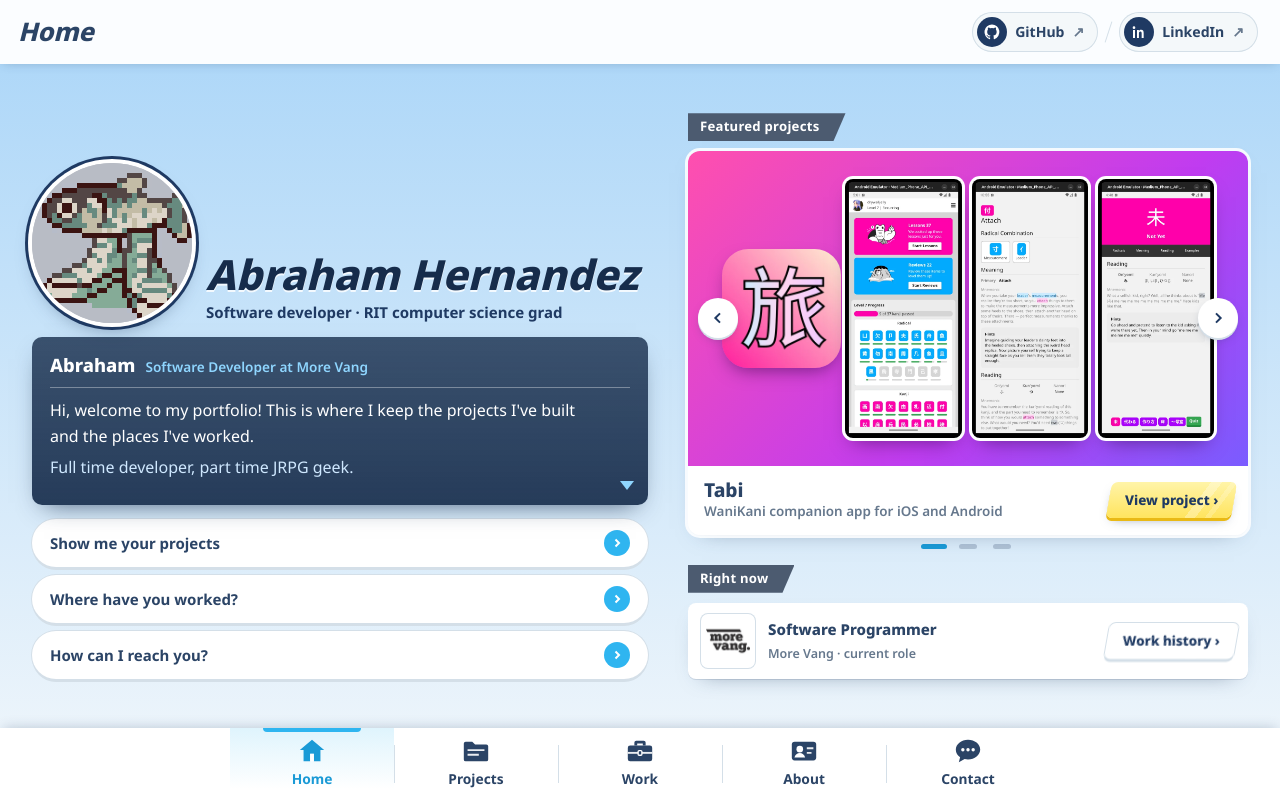
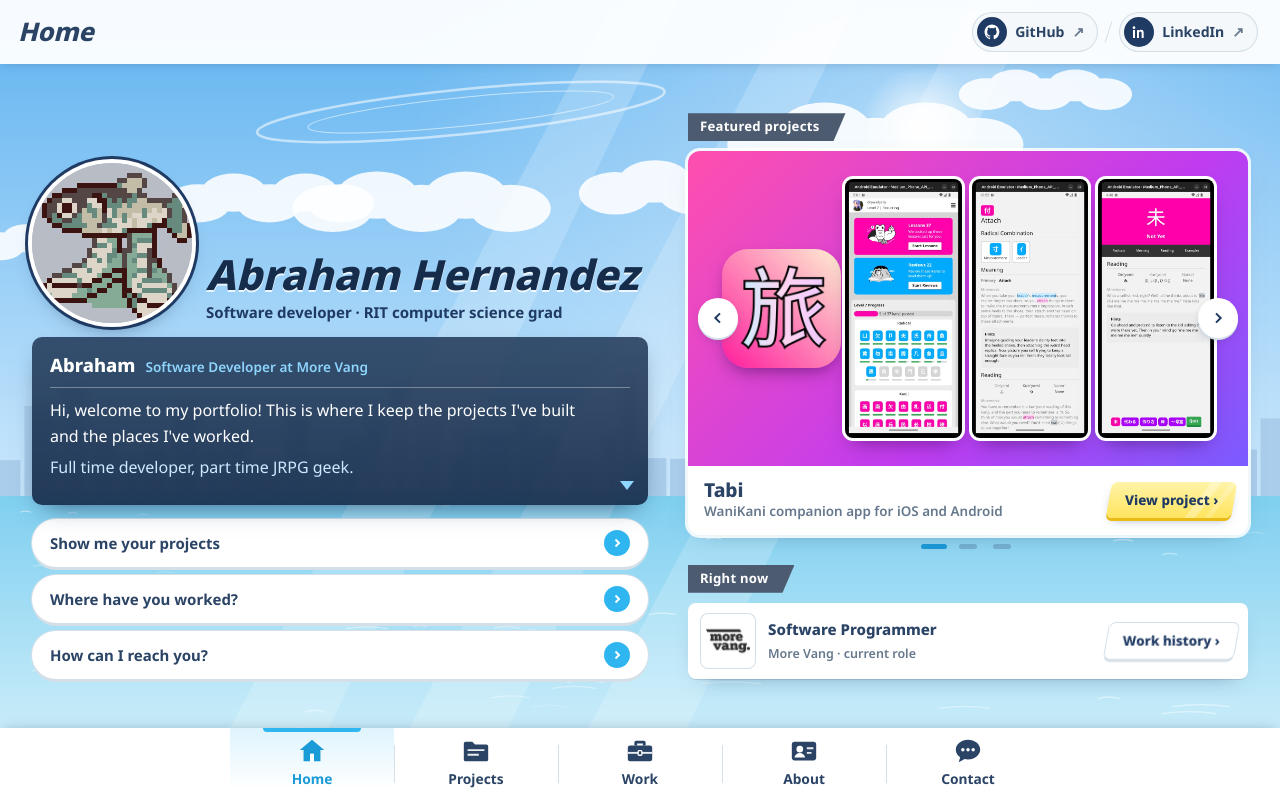
Before and after one commit to cicadaenjoyer/NeoCicadaHub, an Astro site: page / in a window 1280 px wide. Built offline with nearby package versions, Linux system fonts and the light colour scheme; Astro itself is replaced by a stand-in of ours.

Commit message:
feat: canvas lobby and low-poly backdrops
Co-Authored-By: Claude Opus 5.5 <noreply@anthropic.com>

```diff
--- a/src/components/shell/Backdrop.astro
+++ b/src/components/shell/Backdrop.astro
@@ -1,2 +1,9 @@
-<!-- Canvas scenes are drawn in Task 10; until then the .app gradient shows through. -->
-<canvas class="bg" aria-hidden="true" transition:persist="backdrop"></canvas>
+<!-- Persisted across navigations; redrawn per screen (lobby scene on Home, low-poly elsewhere). -->
+<canvas class="bg" aria-hidden="true" transition:persist="backdrop" data-backdrop></canvas>
+
+<script>
+  import { mountBackdrop } from "../../scripts/backdrop";
+  // Module scripts run once per full page load (ClientRouter doesn't re-run them), and the canvas persists.
+  const canvas = document.querySelector<HTMLCanvasElement>("[data-backdrop]");
+  if (canvas) mountBackdrop(canvas);
+</script>
--- /dev/null
+++ b/src/scripts/backdrop.ts
@@ -0,0 +1,107 @@
+// Original backdrop art drawn on canvas (no game assets), ported from the v5 mockup.
+// Both scenes use a seeded RNG, so the same viewport size always draws the same picture.
+type Ctx = CanvasRenderingContext2D;
+
+const rng = (seed: number) => () => ((seed = (seed * 16807) % 2147483647) - 1) / 2147483646;
+
+function skyline(cx: Ctx, r: () => number, W: number, base: number, minH: number, maxH: number, color: string, wmin: number): void {
+  let x = -10;
+  while (x < W + 10) {
+    const w = wmin + r() * wmin * 1.4;
+    const h = minH + r() * (maxH - minH);
+    cx.fillStyle = color;
+    cx.fillRect(x, base - h, w, h + 2);
+    x += w + 1.5 + r() * 5;
+  }
+}
+
+/** Home: sky, sun glow, halo ring, clouds, distant skyline, sea and light shafts. */
+export function drawLobby(cx: Ctx, W: number, H: number): void {
+  const r = rng(7);
+  const g = cx.createLinearGradient(0, 0, 0, H);
+  g.addColorStop(0, "#5fb2f0"); g.addColorStop(0.55, "#bfe2fb"); g.addColorStop(1, "#eef6fc");
+  cx.fillStyle = g; cx.fillRect(0, 0, W, H);
+
+  const sx = W * 0.72, sy = H * 0.16;
+  const sg = cx.createRadialGradient(sx, sy, 0, sx, sy, Math.max(W, H) * 0.4);
+  sg.addColorStop(0, "rgba(255,255,255,.95)"); sg.addColorStop(0.12, "rgba(255,255,255,.35)"); sg.addColorStop(1, "rgba(255,255,255,0)");
+  cx.fillStyle = sg; cx.fillRect(0, 0, W, H);
+
+  cx.save(); cx.translate(W * 0.36, H * 0.14); cx.rotate(-0.1); cx.strokeStyle = "rgba(255,255,255,.55)"; cx.lineWidth = 2.5;
+  cx.beginPath(); cx.ellipse(0, 0, W * 0.16, H * 0.028, 0, 0, Math.PI * 2); cx.stroke(); cx.lineWidth = 1;
+  cx.beginPath(); cx.ellipse(0, 0, W * 0.12, H * 0.018, 0, 0, Math.PI * 2); cx.stroke(); cx.restore();
+
+  cx.fillStyle = "rgba(255,255,255,.88)";
+  for (let k = 0; k < 7; k++) {
+    const x = r() * W, y = H * (0.05 + r() * 0.28), s = (24 + r() * 60) * Math.max(0.6, W / 1200);
+    cx.beginPath();
+    for (let q = 0; q < 5; q++) cx.ellipse(x + (q - 2) * s * 0.6, y + (q % 2 ? -s * 0.18 : 0), s * 0.55, s * 0.32, 0, 0, Math.PI * 2);
+    cx.fill();
+  }
+
+  const hz = H * 0.62;
+  skyline(cx, r, W, hz, H * 0.03, H * 0.15, "#a9cdeb", Math.max(10, W / 90));
+  const sea = cx.createLinearGradient(0, hz, 0, H);
+  sea.addColorStop(0, "#7fcff0"); sea.addColorStop(1, "#dff5fc");
+  cx.fillStyle = sea; cx.fillRect(0, hz, W, H - hz);
+
+  cx.strokeStyle = "rgba(255,255,255,.75)"; cx.lineWidth = 1.3;
+  for (let k = 0; k < 90; k++) {
+    const p = Math.pow(r(), 1.5), y = hz + 4 + p * (H - hz), w = 8 + p * 90 * r(), x = r() * W;
+    cx.globalAlpha = 0.2 + 0.5 * r();
+    cx.beginPath(); cx.moveTo(x, y); cx.quadraticCurveTo(x + w / 2, y - 2 - p * 3, x + w, y); cx.stroke();
+  }
+
+  cx.globalAlpha = 0.18; cx.fillStyle = "#fff";
+  for (let k = 0; k < 3; k++) {
+    const x0 = W * (0.48 + k * 0.14);
+    cx.beginPath(); cx.moveTo(x0, 0); cx.lineTo(x0 + W * 0.05, 0); cx.lineTo(x0 - W * 0.25, H); cx.lineTo(x0 - W * 0.33, H); cx.closePath(); cx.fill();
+  }
+  cx.globalAlpha = 1;
+}
+
+/** Sub-screens: pale low-poly triangles with a few faint vertical lines. */
+export function drawPoly(cx: Ctx, W: number, H: number): void {
+  const r = rng(19);
+  const g = cx.createLinearGradient(0, 0, W * 0.3, H);
+  g.addColorStop(0, "#c4e2fa"); g.addColorStop(0.5, "#e4f1fb"); g.addColorStop(1, "#f6f9fc");
+  cx.fillStyle = g; cx.fillRect(0, 0, W, H);
+
+  const s = Math.max(120, W / 9), h = s * 0.866;
+  for (let row = -1; row * h < H + h; row++) {
+    for (let col = -1; col * s < W + s; col++) {
+      const x = col * s + (row % 2 ? s / 2 : 0), y = row * h;
+      for (const up of [true, false]) {
+        const a = r();
+        if (a > 0.45) continue;
+        cx.fillStyle = `rgba(255,255,255,${(a * 0.55).toFixed(3)})`;
+        cx.beginPath();
+        if (up) { cx.moveTo(x, y + h); cx.lineTo(x + s / 2, y); cx.lineTo(x + s, y + h); }
+        else { cx.moveTo(x + s / 2, y); cx.lineTo(x + s * 1.5, y); cx.lineTo(x + s, y + h); }
+        cx.closePath(); cx.fill();
+      }
+    }
+  }
+  cx.strokeStyle = "rgba(255,255,255,.55)"; cx.lineWidth = 1;
+  for (let k = 0; k < 6; k++) { cx.beginPath(); cx.moveTo(r() * W, 0); cx.lineTo(r() * W, H); cx.stroke(); }
+}
+
+/** Sizes the canvas to .app and redraws on resize and after every page swap. Call once. */
+export function mountBackdrop(canvas: HTMLCanvasElement): void {
+  const draw = () => {
+    const app = canvas.parentElement;
+    const cx = canvas.getContext("2d");
+    if (!app || !cx) return;
+    const W = app.clientWidth, H = app.clientHeight;
+    if (!W || !H) return;
+    const dpr = Math.min(2, devicePixelRatio || 1);
+    canvas.width = W * dpr;
+    canvas.height = H * dpr;
+    cx.setTransform(dpr, 0, 0, dpr, 0, 0);
+    (document.documentElement.dataset.screen === "home" ? drawLobby : drawPoly)(cx, W, H);
+  };
+  // Observe the canvas itself: it fills .app, and .app is replaced on every navigation.
+  new ResizeObserver(draw).observe(canvas);
+  document.addEventListener("astro:after-swap", draw);
+  draw();
+}
```
Also changed, not shown: tests/shell.spec.ts (+40 -0 lines), tests/visual.spec.ts-snapshots/visual-1-laptop-linux.png, tests/visual.spec.ts-snapshots/visual-1-phone-linux.png, tests/visual.spec.ts-snapshots/visual-1-tablet-linux.png, tests/visual.spec.ts-snapshots/visual-contact-1-laptop-linux.png, tests/visual.spec.ts-snapshots/visual-contact-1-phone-linux.png, tests/visual.spec.ts-snapshots/visual-contact-1-tablet-linux.png.
